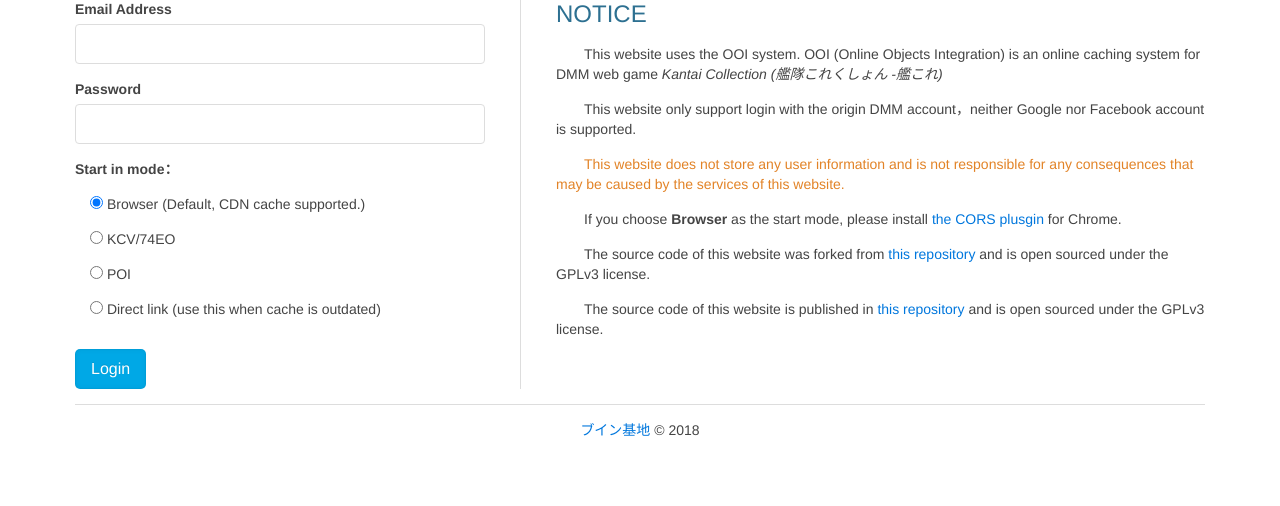
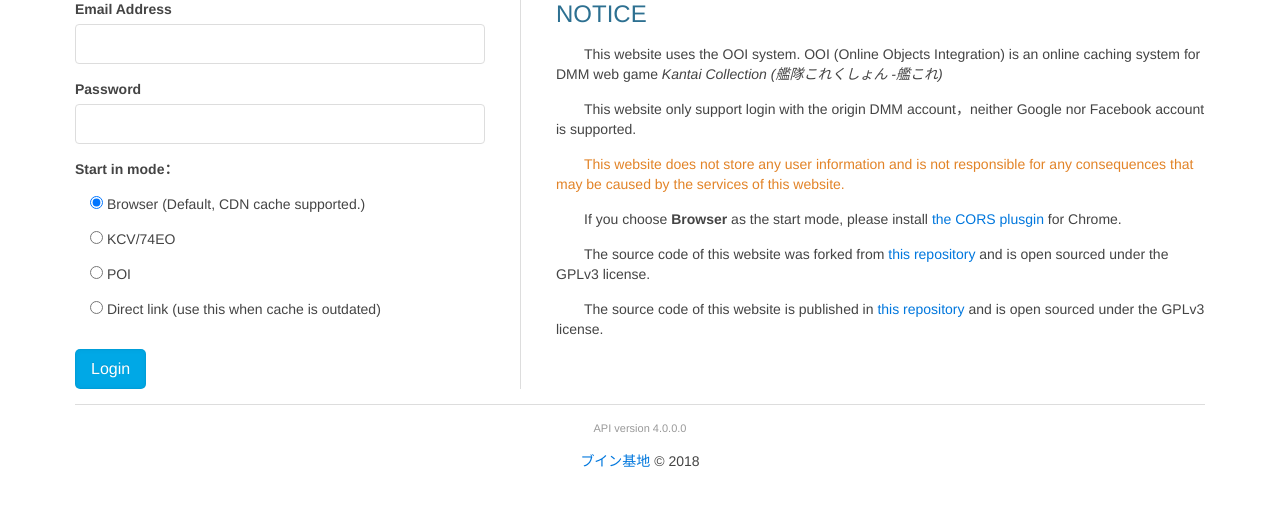
Before and after one commit to EnderQIU/ooi3-remastered, a Flask app: page / in a window 1280 px wide. Shown: the part 143-649 px from the top of the page. Run offline with Flask 2, Linux system fonts and the light colour scheme.

Commit message:
Add API version tag on main page

```diff
--- a/templates/base.html
+++ b/templates/base.html
@@ -34,6 +34,7 @@
     </div>
     <div id="ooi-footer" class="uk-text-center">
         <hr>
+        <p class="uk-text-small uk-text-muted">API version 4.0.0.0</p>
         <address><a href="http://enderqiu.cn" target="_blank">ブイン基地</a> &copy; 2018</address>
     </div>
 </div>
```
